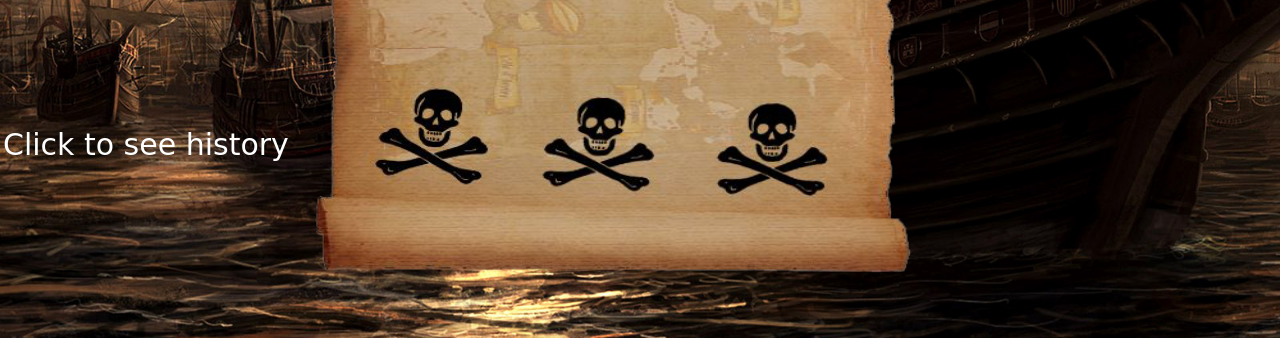
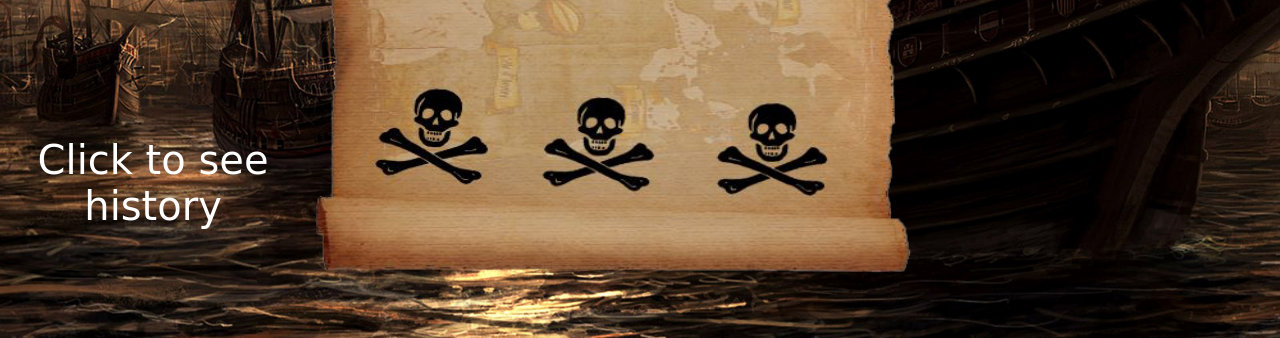
Before and after one commit to ppsreejith/5-Pirates, a Django app: template game/templates/game.html in a window 1280 px wide. Shown: the part 462-800 px from the top of the page. Run offline with Django 3.2, Linux system fonts and the light colour scheme; the template is opened without the code that fills it, so the values that code supplies are empty; some libraries are stand-ins or nearby versions; some web fonts are replaced.

Commit message:
Rishi ka ma ka

```diff
--- a/game/static/css/global.css
+++ b/game/static/css/global.css
@@ -415,10 +415,10 @@ div.historyScores > p{
 text-align:center;
 position:absolute;
 top:20%;
-font-size:30px;
+font-size:40px;
 color:white;
 display:inline-block;
-left:1%;
+left:4%;
 }
 div.historyZoomed{
 left:20% !important;
--- a/game/templates/game.html
+++ b/game/templates/game.html
@@ -100,9 +100,9 @@
     <div class="mainOption mainOptionAbout"></div>
     <div class="mainOption mainOptionDashboard active">
       <a target="_blank" href="http://flavour.net.in/register.php" title="To order now click here" class="flavourad"><img src="{% static "images/flavourad.jpg" %}" /></a>
-      <iframe style="position:absolute;left:1%;top:28%;" src="http://www.facebook.com/plugins/like.php?href=https%3A%2F%2Fwww.facebook.com%2Fflavourkgp&width=200&height=80&colorscheme=light&layout=standard&action=like&show_faces=true&send=false&appId=414682281965382" ></iframe>
+      <iframe style="position:absolute;left:1%;top:35%;" src="http://www.facebook.com/plugins/like.php?href=https%3A%2F%2Fwww.facebook.com%2Fflavourkgp&width=200&height=80&colorscheme=light&layout=standard&action=like&show_faces=true&send=false&appId=414682281965382" ></iframe>
       <!--$('div.historyScores').toggleClass('historyZoomed');-->
-      <div class="historyScores" onclick="window.open('','_blank')"><p><a href="https://docs.google.com/file/d/0B8qXIer34V5wenMzWkhsOXFDVnM/edit?usp=sharing" >Click to see history</a></p></div>
+      <div class="historyScores" onclick="window.open('','_blank')"><p><a href="https://docs.google.com/file/d/0B8qXIer34V5wenMzWkhsOXFDVnM/edit?usp=sharing" target="_blank">Click to see history</a></p></div>
       <div class="leaderboard">Leaderboard</div>
       <div class="leaderboardRanks">
       </div>
```
